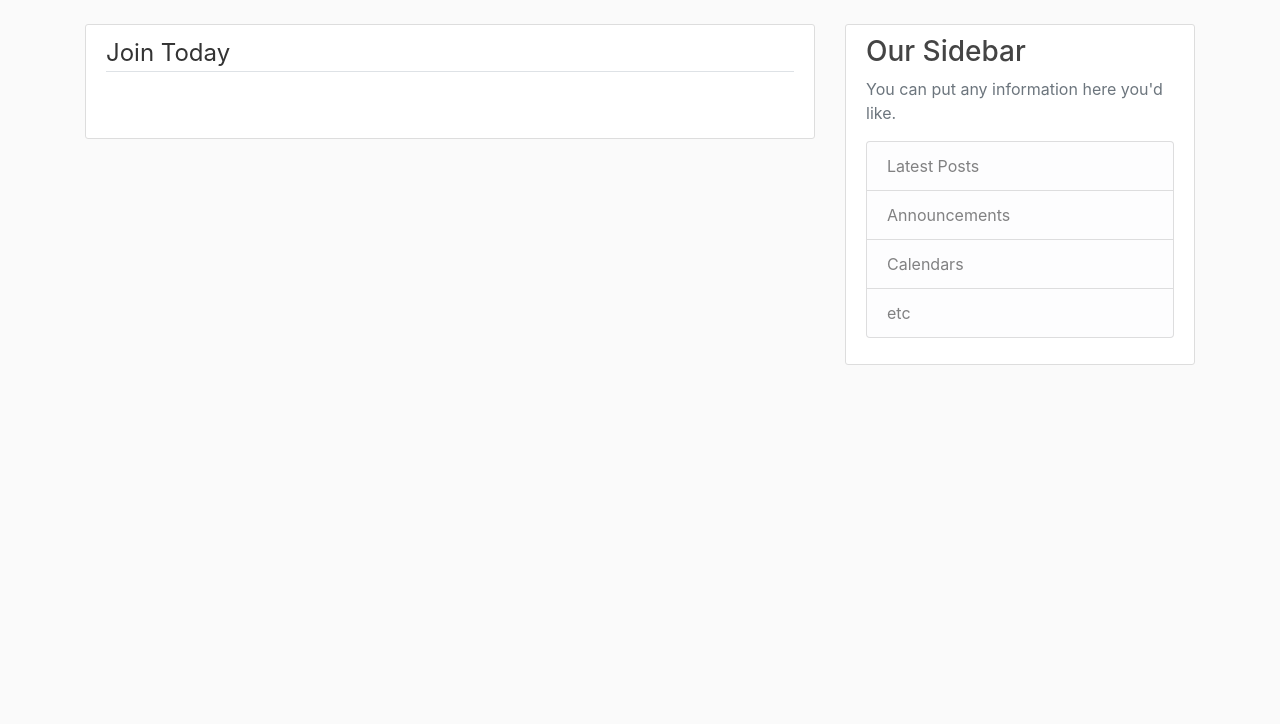
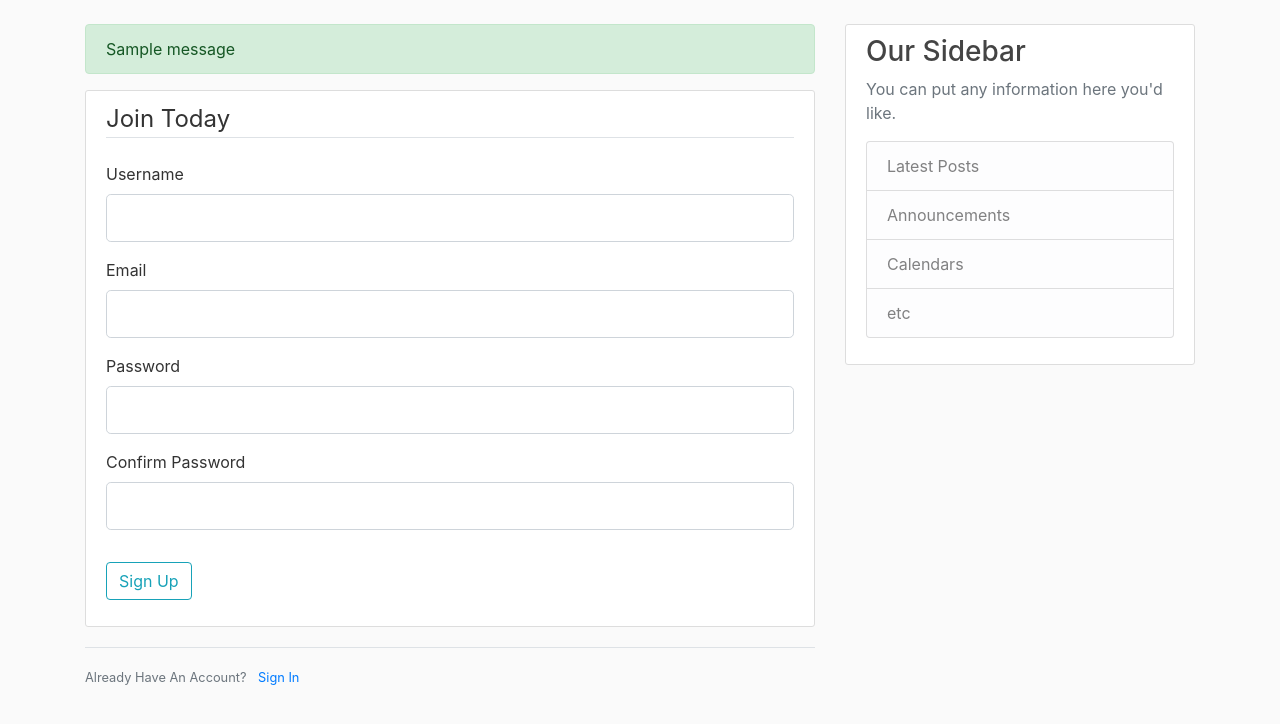
Before and after one commit to sky06walker/PyProject, a Flask app: page /register in a window 1280 px wide. Shown: the part 56-780 px from the top of the page. Run offline with Flask 2, Linux system fonts and the light colour scheme; one stand-in notice (Sample message) is shown; some libraries are stand-ins or nearby versions.

Commit message:
Flask_Lesson#2: Templates

```diff
--- a/FlaskSample/FlaskBlog.py
+++ b/FlaskSample/FlaskBlog.py
@@ -1,4 +1,4 @@
-from flask import Flask, render_template, url_for
+from flask import Flask, render_template, url_for, flash, redirect
 from form import RegistrationForm, LoginForm
 
 app = Flask(__name__)
@@ -29,14 +29,23 @@ def home():
 def about():
     return render_template('about.html', title='About')
 
-@app.route("/register")
+@app.route("/register", methods=['GET','POST'])
 def register():
     form = RegistrationForm()
+    if form.validate_on_submit():
+        flash(f'Account created for {form.username.data}!', 'Success')
+        return redirect(url_for('home'))
     return render_template('register.html', title='Registration', form=form)
 
-@app.route("/login")
+@app.route("/login", methods=['GET','POST'])
 def login():
     form = LoginForm()
+    if form.validate_on_submit():
+        if form.email.data == 'c.weihon@gmail.com' and form.password.data == '123':
+            flash('Welcome '+form.email.data, 'success')
+            return redirect(url_for('home'))
+        else:
+            flash('Invalid login!', 'danger')
     return render_template('login.html', title='Sign In', form=form)
 
 if __name__ == "__main__":
--- a/FlaskSample/templates/layout.html
+++ b/FlaskSample/templates/layout.html
@@ -24,13 +24,13 @@
           </button>
           <div class="collapse navbar-collapse" id="navbarToggle">
             <div class="navbar-nav mr-auto">
-              <a class="nav-item nav-link" href="/">Home</a>
-              <a class="nav-item nav-link" href="/about">About</a>
+              <a class="nav-item nav-link" href="{{ url_for('home') }}">Home</a>
+              <a class="nav-item nav-link" href="{{ url_for('about') }}">About</a>
             </div>
             <!-- Navbar Right Side -->
             <div class="navbar-nav">
-              <a class="nav-item nav-link" href="/login">Login</a>
-              <a class="nav-item nav-link" href="/register">Register</a>
+              <a class="nav-item nav-link" href="{{ url_for('login') }}">Login</a>
+              <a class="nav-item nav-link" href="{{ url_for('register') }}">Register</a>
             </div>
           </div>
         </div>
@@ -40,7 +40,16 @@
     <main role="main" class="container">
       <div class="row">
         <div class="col-md-8">
-          {% block content %}{% endblock %}
+            {% with messages = get_flashed_messages(with_categories=true) %}
+                {% if messages %}
+                    {% for category, message in messages %}
+                        <div class="alert alert-{{ category }}">
+                            {{ message }}
+                        </div>
+                    {% endfor %}
+                {% endif %}
+            {% endwith %}
+            {% block content %}{% endblock %}
         </div>
         <div class="col-md-4">
           <div class="content-section">
--- a/FlaskSample/templates/register.html
+++ b/FlaskSample/templates/register.html
@@ -5,10 +5,68 @@
             {{ form.hidden_tag() }}
             <fieldset class="form-group">
                 <legend class="border-bottom mb-4">Join Today</legend>
-                <dir class="form-group">
+                <div class="form-group">
+                    {{ form.username.label(class="form-control-label") }}
 
-                </dir>
+                    {% if form.username.errors %}
+                        {{ form.username(class="form-control form-control-lg is-invalid") }}
+                        <div class="invalid-feedback">
+                            {% for error in form.username.errors %}
+                                <span>{{ error }}</span>
+                            {% endfor %}
+                        </div>
+                    {% else %}
+                        {{ form.username(class="form-control form-control-lg") }}
+                    {% endif %}
+                </div>
+                <div class="form-group">
+                    {{ form.email.label(class="form-control-label") }}
+                    {% if form.email.errors %}
+                        {{ form.email(class="form-control form-control-lg is-invalid") }}
+                        <div class="invalid-feedback">
+                            {% for error in form.email.errors %}
+                                <span>{{ error }}</span>
+                            {% endfor %}
+                        </div>
+                    {% else %}
+                        {{ form.email(class="form-control form-control-lg") }}
+                    {% endif %}
+                </div>
+                <div class="form-group">
+                    {{ form.password.label(class="form-control-label") }}
+                    {% if form.password.errors %}
+                        {{ form.password(class="form-control form-control-lg is-invalid") }}
+                        <div class="invalid-feedback">
+                            {% for error in form.password.errors %}
+                                <span>{{ error }}</span>
+                            {% endfor %}
+                        </div>
+                    {% else %}
+                        {{ form.password(class="form-control form-control-lg") }}
+                    {% endif %}
+                </div>
+                <div class="form-group">
+                    {{ form.confirm_password.label(class="form-control-label") }}
+                    {% if form.confirm_password.errors %}
+                        {{ form.confirm_password(class="form-control form-control-lg is-invalid") }}
+                        <div class="invalid-feedback">
+                            {% for error in form.confirm_password.errors %}
+                                <span>{{ error }}</span>
+                            {% endfor %}
+                        </div>
+                    {% else %}
+                        {{ form.confirm_password(class="form-control form-control-lg") }}
+                    {% endif %}
+                </div>
             </fieldset>
+            <div class="form-group">
+                {{ form.submit(class="btn btn-outline-info") }}
+            </div>
         </form>
     </div>
+    <div class="border-top pt-3">
+        <small class="text-muted">
+            Already Have An Account? <a class="ml-2" href="{{ url_for('login') }}">Sign In</a>
+        </small>
+    </div>
 {% endblock content %}
```
Also changed, not shown: FlaskSample/templates/login.html (+52 -10 lines).
